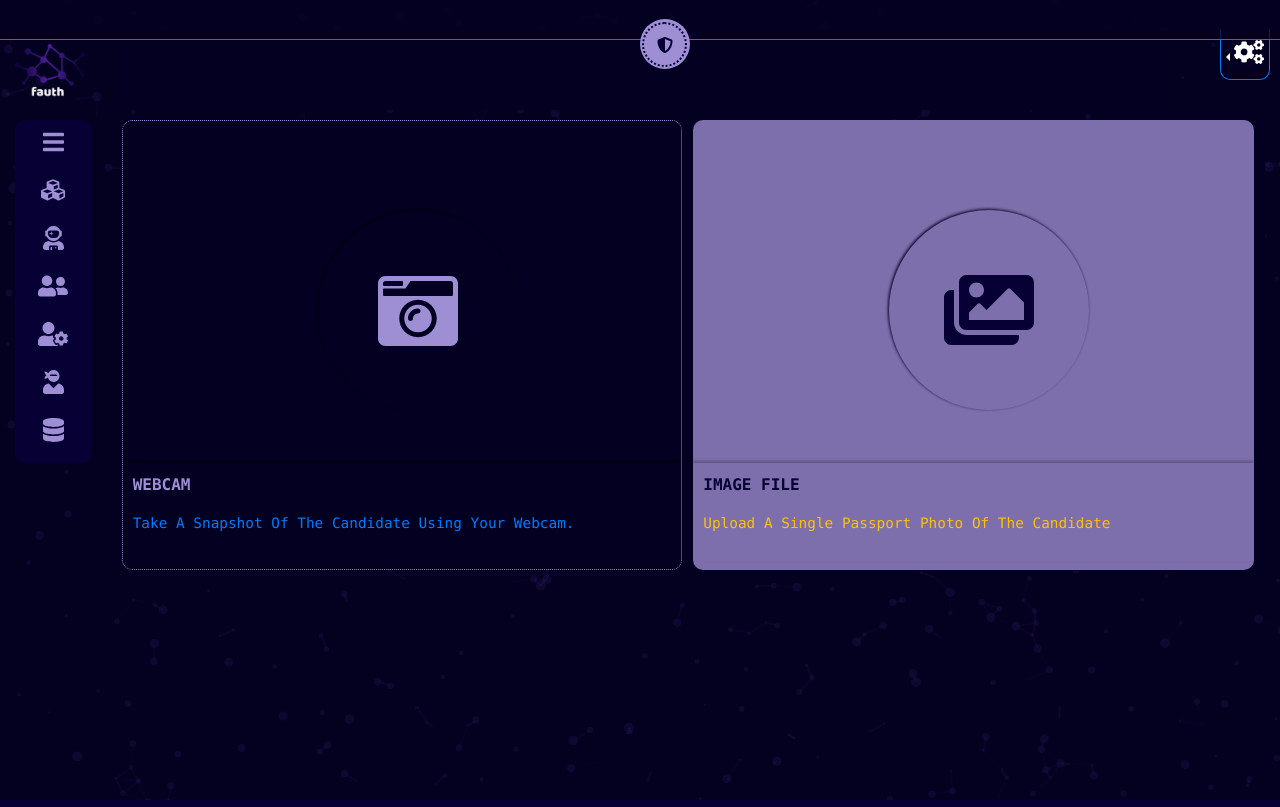
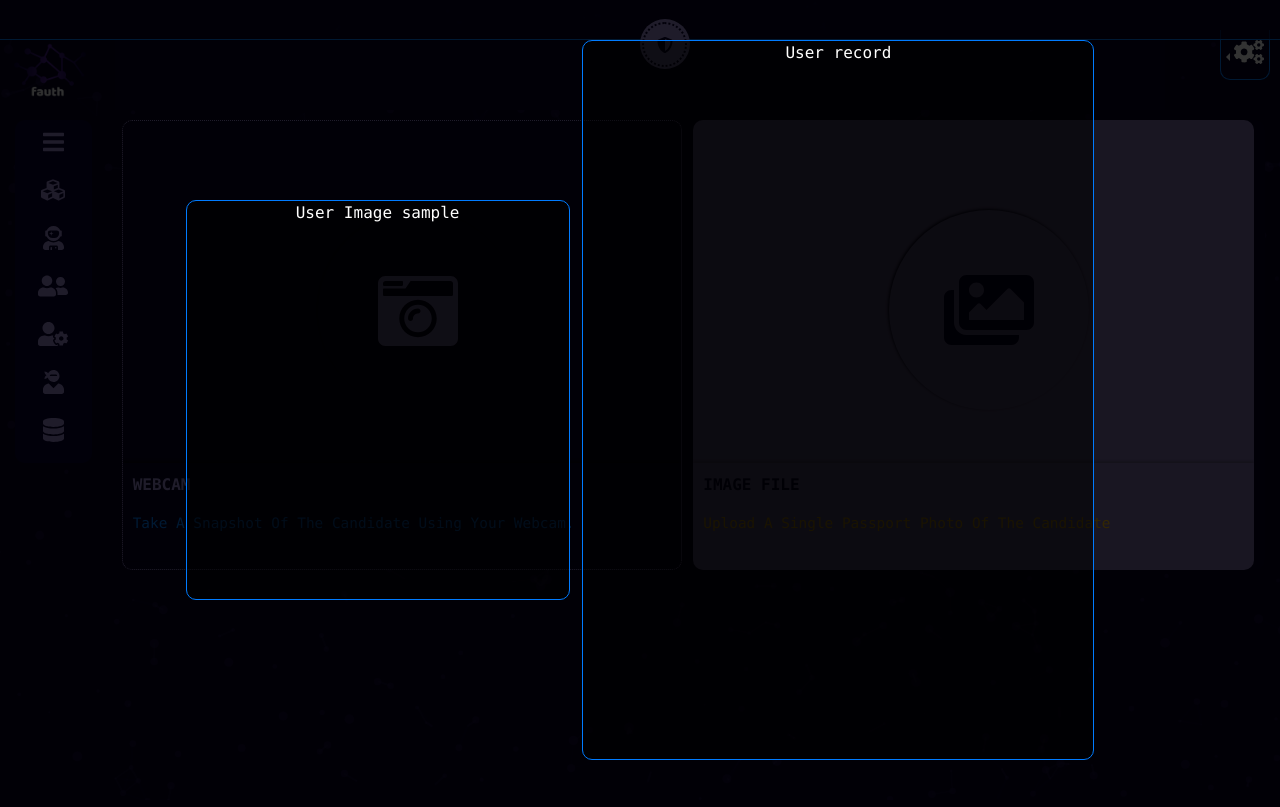
Before and after one commit to shadownetz/fauth, a Django app: page /dashboard/ in a window 1280 px wide. After the commit the page ends 760 px from the top, so only its background shows below. Run offline with Django 3.2, Linux system fonts and the light colour scheme; the visitor is signed in with stand-in values (Sample User, id 1); some libraries are stand-ins or nearby versions.

Commit message:
prompt commit

```diff
--- a/dashboard/static/dashboard/css/dashboard.css
+++ b/dashboard/static/dashboard/css/dashboard.css
@@ -198,6 +198,10 @@
         cursor: pointer;
         color: #9C0018
     }
+    .app-dash #faceAuthLoadOverlay .authContainer .process.lvl1,
+    .app-dash #faceAuthLoadOverlay .authContainer .process.lvl2{
+       background: rgba(0,0,0,.5)
+    }
     .app-dash #faceAuthLoadOverlay .authContainer .process.lvl1{
         width: 50%;
         height: 50%;
@@ -251,7 +255,7 @@
         width: 40%
     }
     .app-dash #faceAuthLoadOverlay .authContainer .process.lvl1{
-        width: 40%;
+        width: 30%;
     }
     .app-dash #faceAuthLoadOverlay .authContainer .process.lvl2{
         width: 40%
--- a/dashboard/static/dashboard/router-templates/dashboard.js
+++ b/dashboard/static/dashboard/router-templates/dashboard.js
@@ -70,8 +70,8 @@ const Dashboard = {
             fauth_image_file: '',
             cam_auth: true,
             fauth_image_err_msg: '',
-            loading: false,
-            loading_done: false,
+            loading: true,
+            loading_done: true,
             loading_error: false,
             loading_error_message: '',
             display_bg: '',
@@ -112,7 +112,7 @@ const Dashboard = {
             // get verification response from server
             try{
                 let response = {};
-                let status = false;
+                let status = true;
                 if(status){
                     setTimeout(()=>{
                         this.display_bg = this.loading_bg[1];
```
